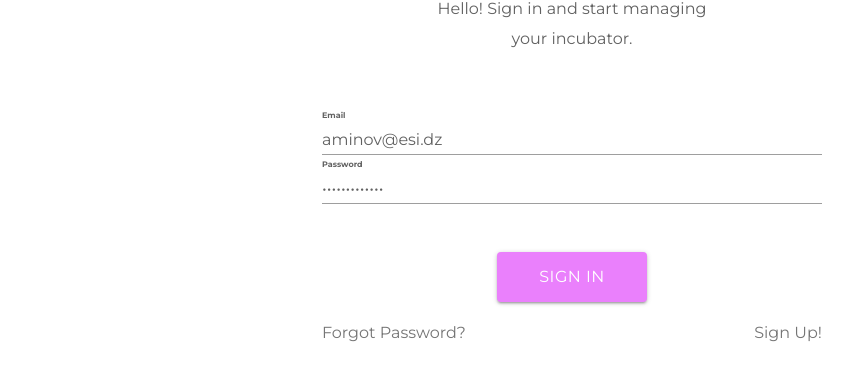
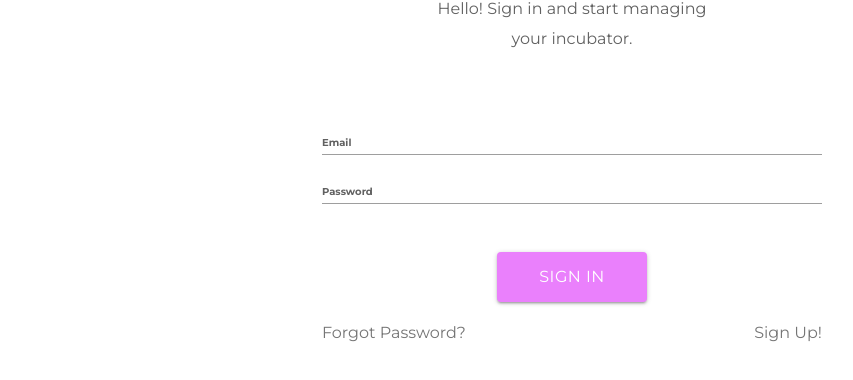
Before and after one commit to MahamdiAmine/incubator, an Electron app: page index.html in a window 1280 px wide. Shown: the part 290-670 px from the top of the page, without its empty margins (68-921 px from the left). Drawn offline with nearby package versions, Linux system fonts and the light colour scheme; no server answers.

Commit message:
aminov: build first release

```diff
--- a/index.html
+++ b/index.html
@@ -34,11 +34,11 @@
         <div class="signin-text">Hello! Sign in and start managing your incubator.</div>
         <div class="form">
             <div class="input-field">
-                <input id="email" type="text" value="aminov@esi.dz">
+                <input id="email" type="text">
                 <label for="email">Email</label>
             </div>
             <div class="input-field">
-                <input id="password" type="password" value="aminov@esi.dz">
+                <input id="password" type="password">
                 <label for="password">Password</label>
             </div>
             <button id="signin-submit" class="btn waves-effect waves-light purple accent-1" type="submit" name="action">
@@ -468,7 +468,6 @@
     let mode = '';
     let daysForStep1 = 17;
     let daysForStep2 = 21;
-
     if (isDev) {
         mode = "dev";
         db_path = './db/frloum.db';
@@ -476,7 +475,7 @@
     } else {
         mode = "prod";
         // db_path = './resources/db/frloum.db';
-        db_path='./db/frloum.db';
+        db_path = './db/frloum.db';
     }
     console.log("Mode = " + mode);
     console.log("db path = " + db_path);
@@ -484,7 +483,6 @@
     console.log("dir name = " + __dirname);
     console.log("remote.app.getAppPath(): ", remote.app.getAppPath());
     console.log("remote.app.getPath('appData'): ", remote.app.getPath('appData'));
-
 
     // You can also require other files to run in this process
     // require('./renderer.js');
--- a/package.json
+++ b/package.json
@@ -5,8 +5,9 @@
   "main": "main.js",
   "scripts": {
     "start": "electron --no-sandbox .",
+    "lazy": "npm run package-linux && ./release-builds/incubator-linux-x64/incubator --no-sandbox",
     "package-win": "electron-packager . --overwrite --asar=true --platform=win64 --arch=ia32 --icon=assets/icons/win/icon.ico --prune=true --out=release-builds --version-string.CompanyName=CE --version-string.FileDescription=CE --version-string.ProductName=\"eprescription\"",
-    "package-linux": "electron-packager . --overwrite --platform=linux --arch=x64 --icon=assets/icons/png/icon.png --prune=true --extraResource=\"db\" --extraResource=\"images\" --out=release-builds1"
+    "package-linux": "electron-packager . --overwrite --platform=linux --arch=x64 --icon=assets/icons/png/icon.png --prune=true  --out=release-builds"
   },
   "repository": {
     "type": "git",
```
Also changed, not shown: README.md.
